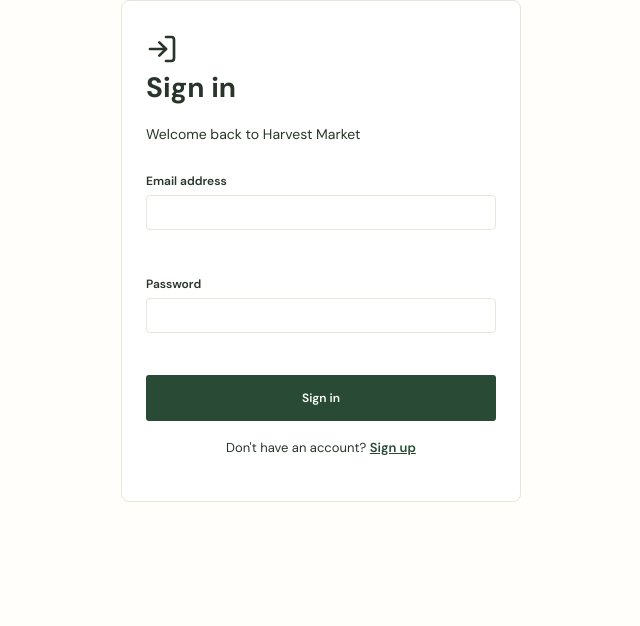
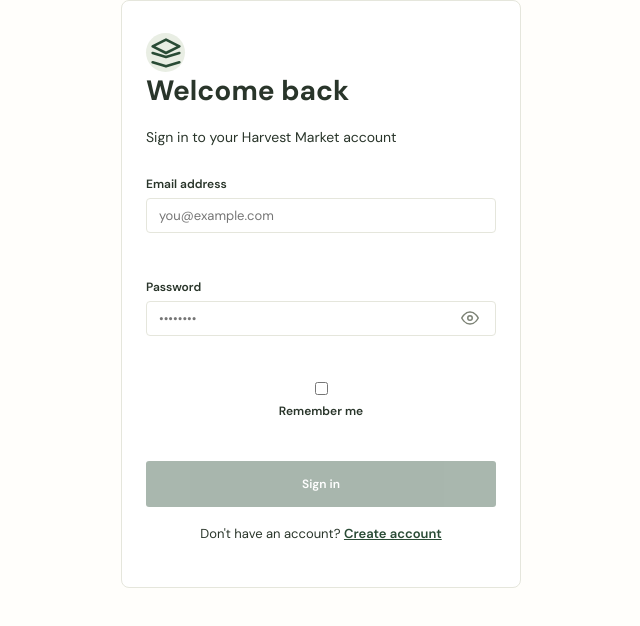
Before and after one commit to P-Sudhakar-tech/Harvest-Market, a Next.js app: page /auth/signin in a window 1280 px wide. Shown: the top 626 px of the page, without its empty margins (319-959 px from the left). Built offline with nearby package versions, Linux system fonts and the light colour scheme; a web font is replaced by a local one.

Commit message:
Enhance signin page with password toggle, better UX, and cleaner design

```diff
--- a/app/auth/signin/page.tsx
+++ b/app/auth/signin/page.tsx
@@ -1,20 +1,23 @@
 "use client";
 
-import { LogIn } from "lucide-react";
-import { FormEvent, useState } from "react";
+import { useEffect, useState, FormEvent } from "react";
 import { useRouter } from "next/navigation";
+import { Menu, X } from "../../components/Icons";
 
 export default function SigninPage() {
   const router = useRouter();
   const [email, setEmail] = useState("");
   const [password, setPassword] = useState("");
+  const [showPassword, setShowPassword] = useState(false);
   const [error, setError] = useState("");
   const [loading, setLoading] = useState(false);
+  const [rememberMe, setRememberMe] = useState(false);
 
   async function handleSubmit(e: FormEvent) {
     e.preventDefault();
     setError("");
     setLoading(true);
+
     try {
       const res = await fetch("/api/auth/signin", {
         method: "POST",
@@ -23,8 +26,14 @@
         credentials: "include",
       });
       const data = await res.json();
-      if (!res.ok) throw new Error(data.error || "Sign in failed");
-      const callbackUrl = new URLSearchParams(window.location.search).get("callbackUrl") || "/dashboard";
+
+      if (!res.ok) {
+        throw new Error(data.error || "Invalid email or password");
+      }
+
+      const callbackUrl =
+        new URLSearchParams(window.location.search).get("callbackUrl") ||
+        "/dashboard";
       router.push(callbackUrl);
       router.refresh();
     } catch (err) {
@@ -34,30 +43,120 @@
     }
   }
 
+  if (loading) {
+    return (
+      <div className="min-h-screen flex items-center justify-center bg-cream">
+        <div className="wrap">
+          <div className="auth-card">
+            <div className="auth-header">
+              <div className="loading-spinner" />
+              <h1>Signing in...</h1>
+            </div>
+          </div>
+        </div>
+      </div>
+    );
+  }
+
   return (
     <div className="min-h-screen flex items-center justify-center bg-cream">
       <div className="wrap">
         <div className="auth-card">
           <div className="auth-header">
-            <LogIn size={32} className="text-green" />
-            <h1>Sign in</h1>
-            <p>Welcome back to Harvest Market</p>
+            <div className="brand-icon">
+              <svg width="32" height="32" viewBox="0 0 24 24" fill="none" stroke="#294b35" strokeWidth="2" strokeLinecap="round" strokeLinejoin="round">
+                <path d="M12 2L2 7l10 5 10-5-10-5z"></path>
+                <polyline points="2 19 12 22 22 19"></polyline>
+                <polyline points="2 12 12 15 22 12"></polyline>
+              </svg>
+            </div>
+            <h1>Welcome back</h1>
+            <p>Sign in to your Harvest Market account</p>
           </div>
-          {error && <div className="error">{error}</div>}
+
+          {error && (
+            <div className="error">
+              <span style={{ fontSize: "11px", fontWeight: "700" }}>Error</span>
+              {error}
+            </div>
+          )}
+
           <form onSubmit={handleSubmit} className="auth-form">
             <div className="field">
               <label>Email address</label>
-              <input type="email" required value={email} onChange={e => setEmail(e.target.value)} />
+              <input
+                type="email"
+                required
+                value={email}
+                onChange={(e) => setEmail(e.target.value)}
+                placeholder="you@example.com"
+                autoComplete="email"
+              />
             </div>
+
             <div className="field">
               <label>Password</label>
-              <input type="password" required value={password} onChange={e => setPassword(e.target.value)} />
+              <div className="password-input">
+                <input
+                  type={showPassword ? "text" : "password"}
+                  required
+                  value={password}
+                  onChange={(e) => setPassword(e.target.value)}
+                  placeholder="••••••••"
+                  autoComplete="current-password"
+                />
+                <button
+                  type="button"
+                  className="toggle-password"
+                  onClick={() => setShowPassword(!showPassword)}
+                  aria-label={showPassword ? "Hide password" : "Show password"}
+                >
+                  {showPassword ? (
+                    <svg width="18" height="18" viewBox="0 0 24 24" fill="none" stroke="#7c8275" strokeWidth="2" strokeLinecap="round" strokeLinejoin="round">
+                      <path d="M17.94 17.94A10.07 10.07 0 0 1 12 20c-7 0-11-8-11-8a18.45 18.45 0 0 1 5.06-5.94M9.9 4.11a9.9 9.9 0 0 1 0 14.17A10.07 10.07 0 0 1 12 20c7 0 11-8 11-8a18.45 18.45 0 0 1-5.06 5.94"></path>
+                    </svg>
+                  ) : (
+                    <svg width="18" height="18" viewBox="0 0 24 24" fill="none" stroke="#7c8275" strokeWidth="2" strokeLinecap="round" strokeLinejoin="round">
+                      <path d="M1 12s4-8 11-8 11 8 11 8-4 8-11 8-11-8-11-8z"></path>
+                      <circle cx="12" cy="12" r="3"></circle>
+                    </svg>
+                  )}
+                </button>
+              </div>
             </div>
-            <button type="submit" className="primary-button full-button" disabled={loading}>
-              {loading ? "Signing in..." : "Sign in"}
+
+            <div className="field remember-me">
+              <input
+                type="checkbox"
+                id="remember-me"
+                checked={rememberMe}
+                onChange={() => setRememberMe(!rememberMe)}
+              />
+              <label htmlFor="remember-me">Remember me</label>
+            </div>
+
+            <button
+              type="submit"
+              className="primary-button full-button"
+              disabled={loading || !email || !password}
+            >
+              {loading ? (
+                <>
+                  <span style={{ display: "inline-block", width: 16, height: 16, borderRadius: "50%", border: "2px solid #fff", borderTop: "2px solid #294b35", animation: "spin 1s linear infinite" }} />
+                  <span style={{ marginLeft: 8, fontSize: 14 }}>Signing in...</span>
+                </>
+              ) : (
+                "Sign in"
+              )}
             </button>
           </form>
-          <p className="auth-footer">Don't have an account? <a href="/auth/signup">Sign up</a></p>
+
+          <p className="auth-footer">
+            Don't have an account?{" "}
+            <a href="/auth/signup" style={{ color: "#294b35", fontWeight: "600", textDecoration: "underline" }}>
+              Create account
+            </a>
+          </p>
         </div>
       </div>
     </div>
```
Also changed, not shown: app/globals.css.
